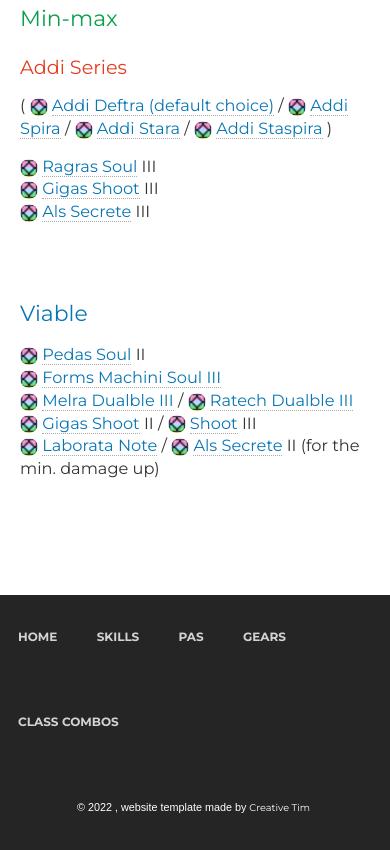
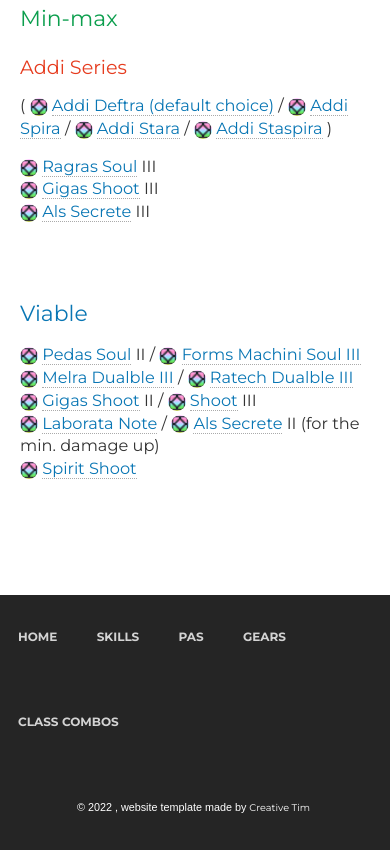
Before and after one commit to ZenoraLagging/ngs-ranger-guide, a website: page gearing-up.html in a window 390 px wide. Shown: the part 5547-6397 px from the top of the page. Drawn offline with Linux system fonts and the light colour scheme.

Commit message:
added spirit shoot

```diff
--- a/assets/js/script.js
+++ b/assets/js/script.js
@@ -207,6 +207,10 @@ var dictionary = {
   'Cinquem': {
     'na': 'Cinquem Series',
     'jp': 'サンクエイム'
+  },
+  'Spirit Shoot': {
+    'na': 'Spi Precision',
+    'jp': "Spirit Shoot"
   }
 
 };
--- a/gearing-up.html
+++ b/gearing-up.html
@@ -923,7 +923,7 @@ The above copyright notice and this permission notice shall be included in all c
                           data-translate="Pedas Soul"
                           >Pedas Soul</a
                         >
-                        II <br />
+                        II /
                         <img
                           alt="UINGSItemSpecialAbility.png"
                           src="assets/img/icons/UINGSItemSpecialAbility.png"
@@ -1058,7 +1058,24 @@ The above copyright notice and this permission notice shall be included in all c
                           data-translate="Als Secrete"
                           >Als Secrete</a
                         >
-                        II (for the min. damage up)
+                        II (for the min. damage up) <br />
+                        <img
+                          alt="UINGSItemSpecialAbility.png"
+                          src="assets/img/icons/UINGSItemSpecialAbility.png"
+                          width="18"
+                          height="18"
+                        />
+                        <a
+                          href="#tooltip"
+                          class="tooltip-text-css text-primary-dark"
+                          data-toggle="tooltip"
+                          data-html="true"
+                          title="PP +5, <br />
+                          Ranged Weapon Potency +2.0%
+            &amp;#10;"
+                          data-translate="Spirit Shoot"
+                          >Spirit Shoot</a
+                        >
                       </h5>
                     </div>
                   </div>
```
